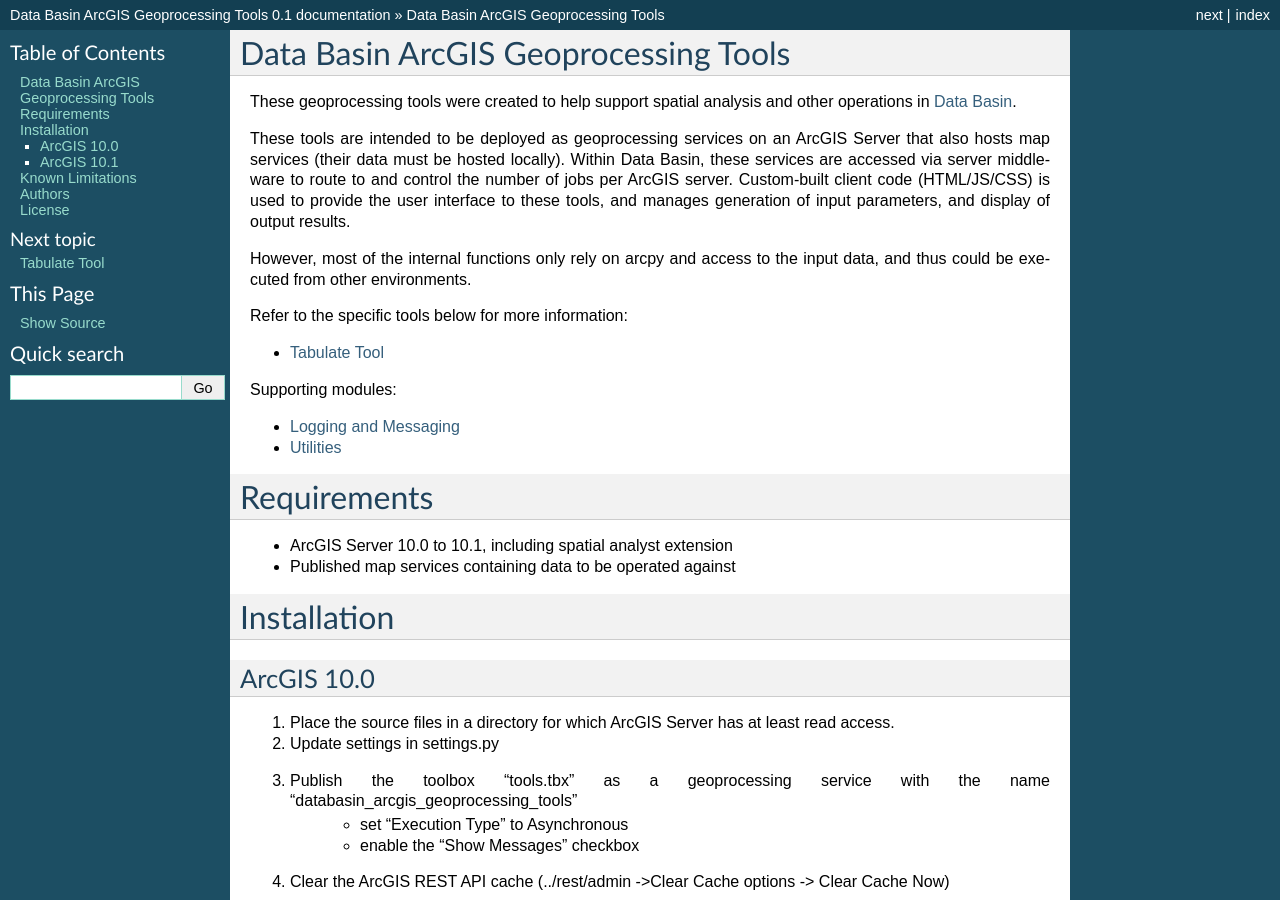
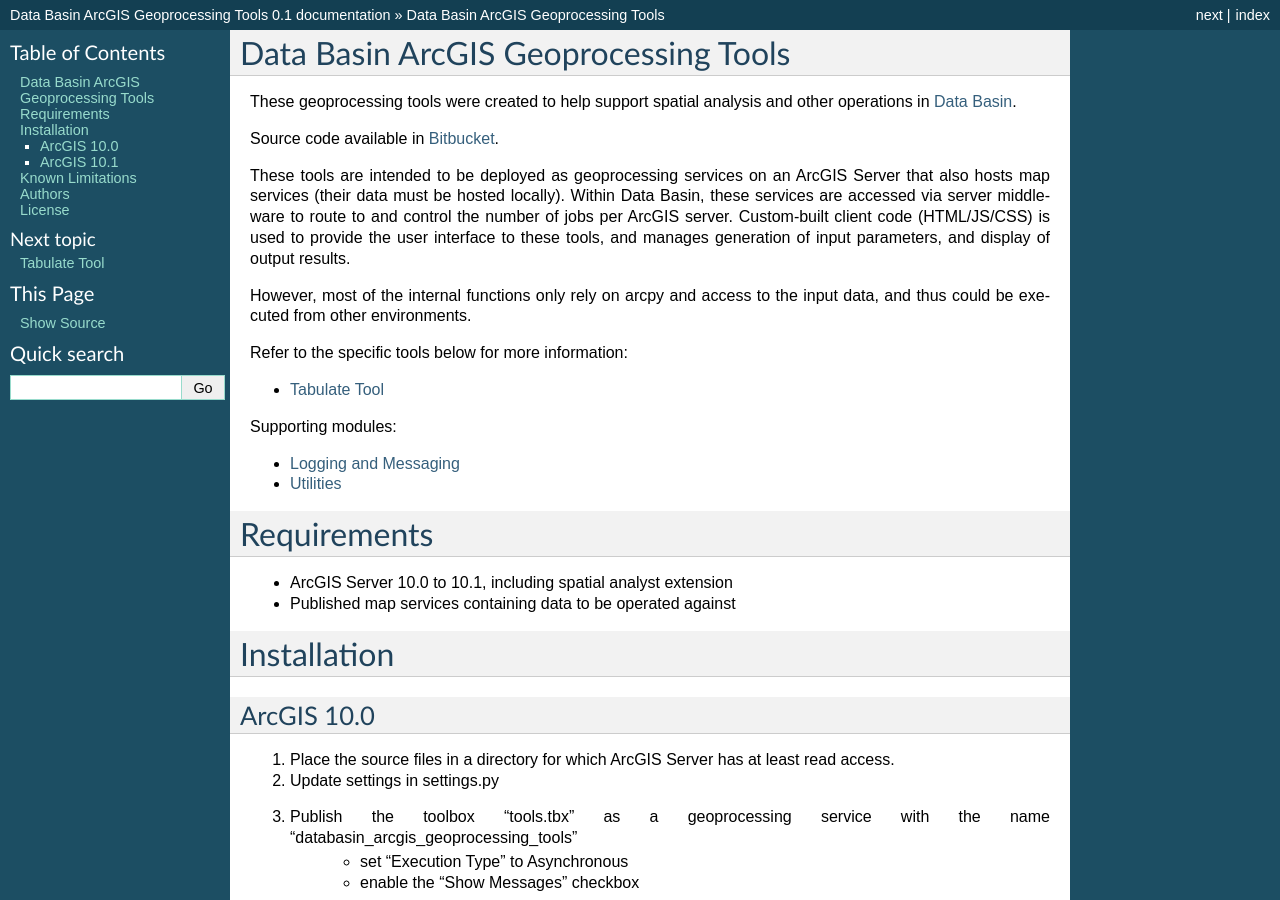
Before and after one commit to consbio/databasin-arcgis-geoprocessing-tools, a Sphinx documentation site: the page built from docs/index.rst, in a window 1280 px wide and 900 px high. Built offline with Sphinx 7.4.7, drawn with Linux system fonts in a browser that asks for light colours.

Commit message:
Added bitbucket link to docs

```diff
--- a/docs/index.rst
+++ b/docs/index.rst
@@ -7,6 +7,8 @@
 =================================================================
 
 These geoprocessing tools were created to help support spatial analysis and other operations in `Data Basin <http://databasin.org/>`_.
+
+Source code available in `Bitbucket <https://bitbucket.org/databasin/databasin_arcgis_geoprocessing_tools/>`_.
 
 
 These tools are intended to be deployed as geoprocessing services on an ArcGIS Server that also hosts map services (their data must be hosted locally).
```
